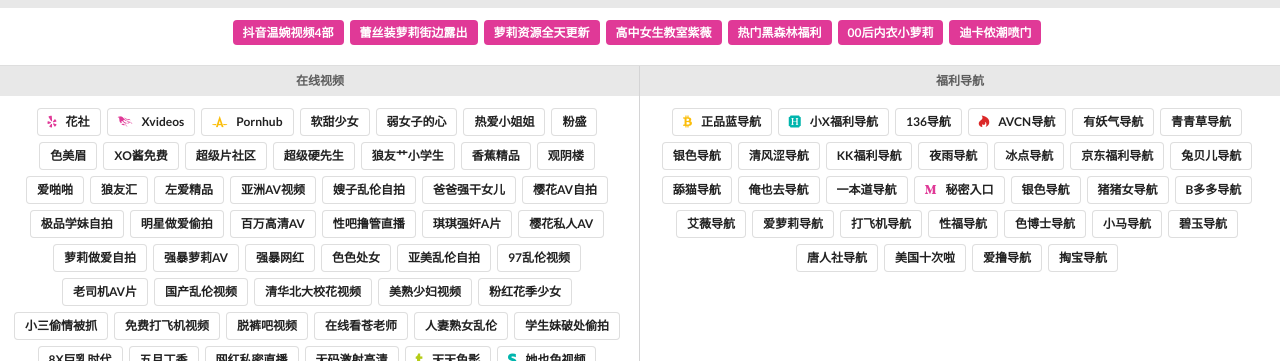
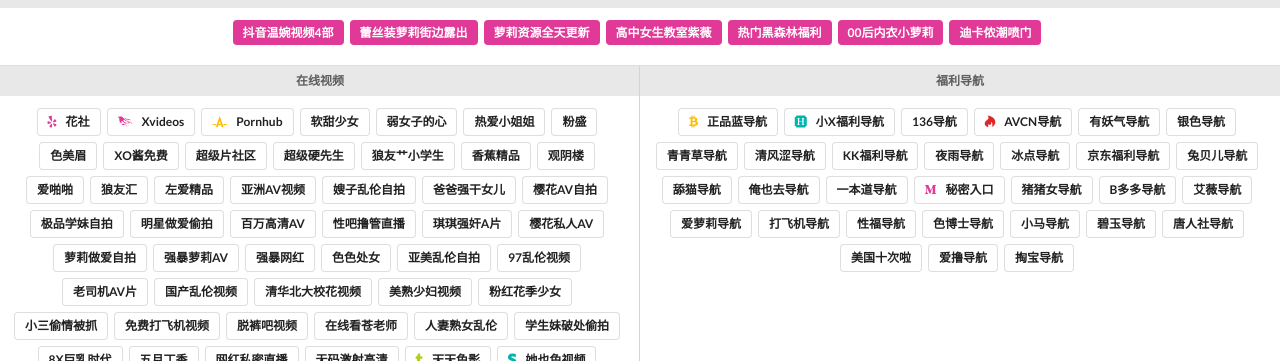
Before and after one commit to xmdh/Mmdh.github.io, a Jekyll site: the page built from index.html, in a window 1280 px wide. Shown: the part 1166-1527 px from the top of the page. Built offline with Jekyll 4.4.1, drawn with Linux system fonts in a browser that asks for light colours; comment, search, counter and statistics services are not loaded.

Commit message:
Update links.yml

```diff
--- a/_data/links.yml
+++ b/_data/links.yml
@@ -518,13 +518,13 @@
       style: basic
       url: /go/Num-DH-01.html
 
+    - name: 银色导航
+      style: basic
+      url: /go/Num-DH-08.html
+
     - name: 青青草导航
       style: basic
       url: /go/Num-DH-00.html
-
-    - name: 银色导航
-      style: basic
-      url: /go/Num-DH-08.html
 
     - name: 清风涩导航
       style: basic
@@ -566,10 +566,6 @@
       icon: medium m pink
       style: basic
       url: /go/Num-DH-17.html
-
-    - name: 银色导航
-      style: basic
-      url: /go/Num-DH-08.html
 
     - name: 猪猪女导航
       style: basic
```
